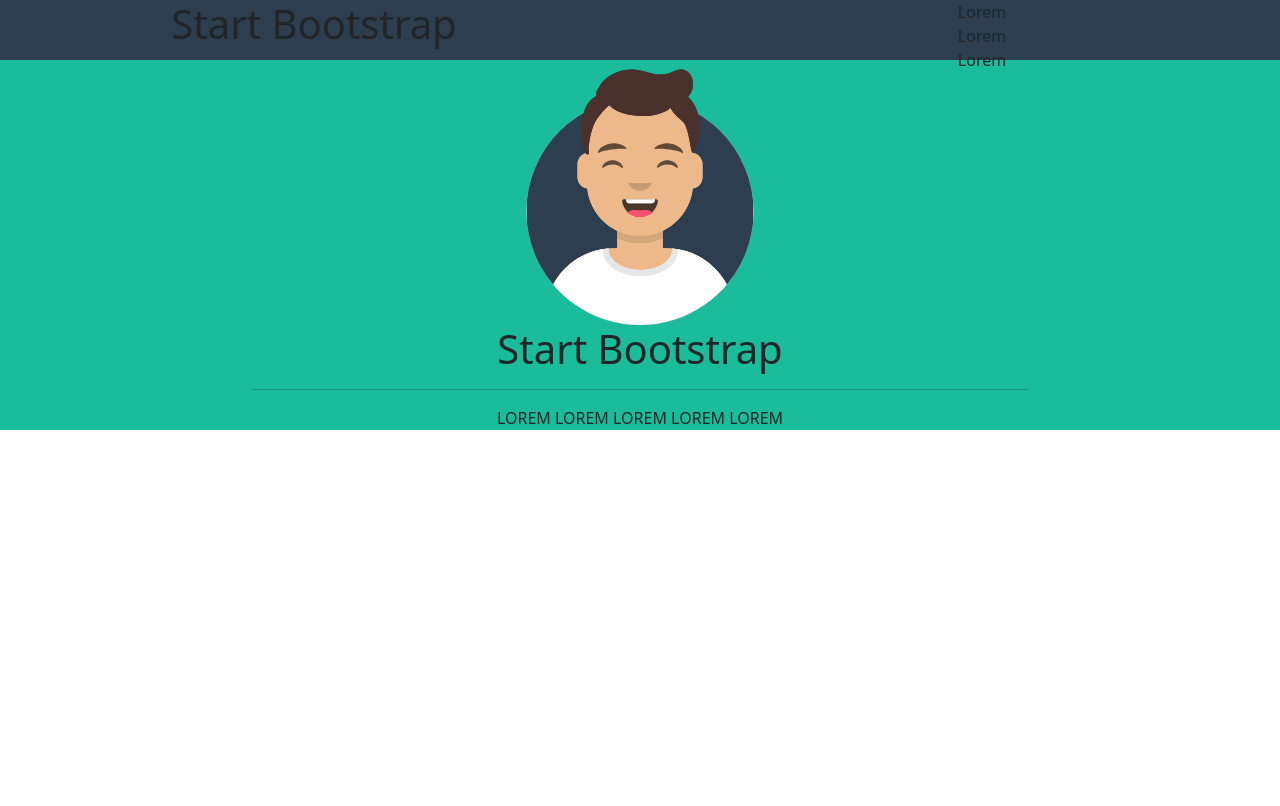
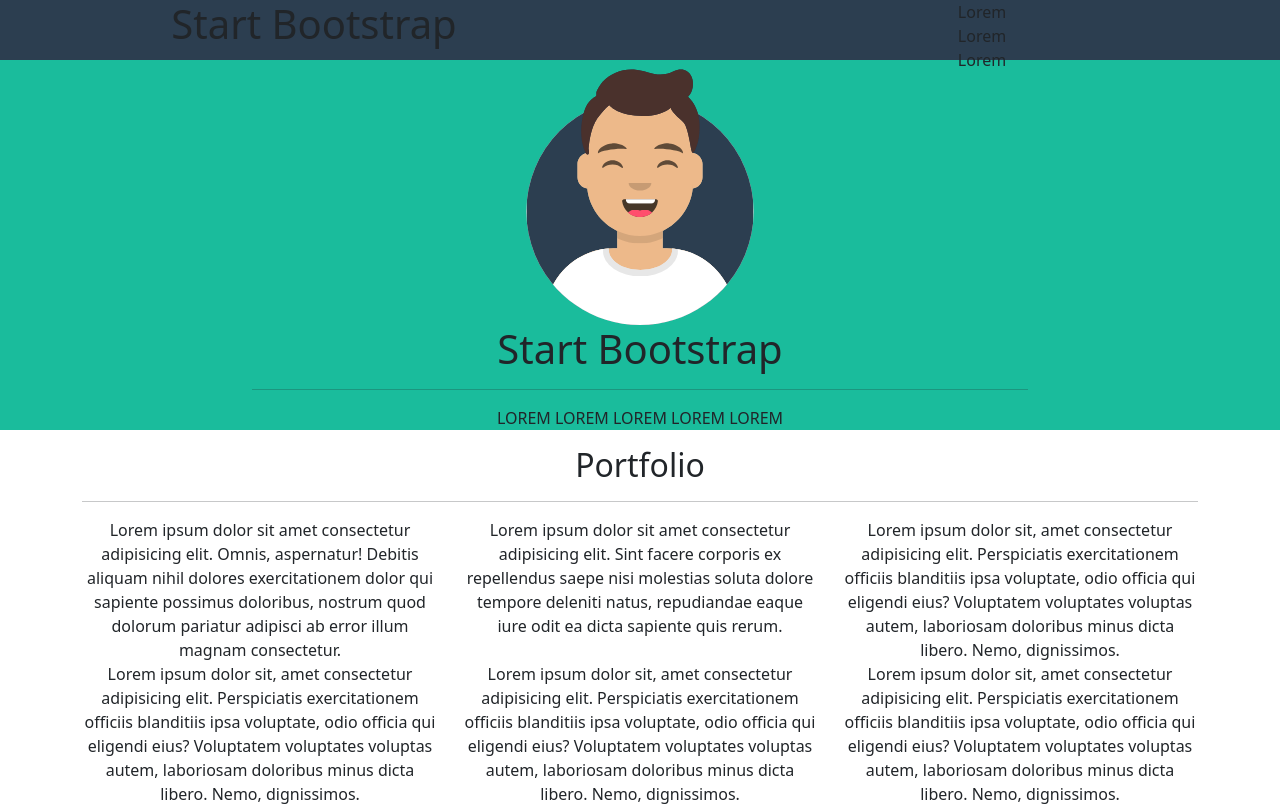
Before and after one commit to Evanflow89/bootstrap_freelancer, a plain HTML site: page Index.html in a window 1280 px wide. Drawn offline with nearby package versions, Linux system fonts and the light colour scheme.

Commit message:
Added Layout Porfolio

```diff
--- a/Index.html
+++ b/Index.html
@@ -39,6 +39,40 @@
         </div>
 
     </section>
+
+    <!--################# SECTION PORTFOLIO ################-->
+
+    <section class="portfolio text-center">
+        <div class="container">
+            <h2>Portfolio</h2>
+            <hr>
+            <div class="row">
+                <div class="col-12 col-md-6 col-xl-4">Lorem ipsum dolor sit amet consectetur adipisicing elit. Omnis,
+                    aspernatur! Debitis aliquam nihil dolores exercitationem dolor qui sapiente possimus doloribus,
+                    nostrum quod dolorum pariatur adipisci ab error illum magnam consectetur.</div>
+                <div class="col-12 col-md-6 col-xl-4">Lorem ipsum dolor sit amet consectetur adipisicing elit. Sint
+                    facere
+                    corporis ex repellendus saepe nisi molestias soluta dolore tempore deleniti natus, repudiandae eaque
+                    iure odit ea dicta sapiente quis rerum.</div>
+                <div class="col-12 col-md-6 col-xl-4">Lorem ipsum dolor sit, amet consectetur adipisicing elit.
+                    Perspiciatis exercitationem officiis blanditiis ipsa voluptate, odio officia qui eligendi eius?
+                    Voluptatem voluptates voluptas autem, laboriosam doloribus minus dicta libero. Nemo, dignissimos.
+                </div>
+                <div class="col-12 col-md-6 col-xl-4">Lorem ipsum dolor sit, amet consectetur adipisicing elit.
+                    Perspiciatis exercitationem officiis blanditiis ipsa voluptate, odio officia qui eligendi eius?
+                    Voluptatem voluptates voluptas autem, laboriosam doloribus minus dicta libero. Nemo, dignissimos.
+                </div>
+                <div class="col-12 col-md-6 col-xl-4">Lorem ipsum dolor sit, amet consectetur adipisicing elit.
+                    Perspiciatis exercitationem officiis blanditiis ipsa voluptate, odio officia qui eligendi eius?
+                    Voluptatem voluptates voluptas autem, laboriosam doloribus minus dicta libero. Nemo, dignissimos.
+                </div>
+                <div class="col-12 col-md-6 col-xl-4">Lorem ipsum dolor sit, amet consectetur adipisicing elit.
+                    Perspiciatis exercitationem officiis blanditiis ipsa voluptate, odio officia qui eligendi eius?
+                    Voluptatem voluptates voluptas autem, laboriosam doloribus minus dicta libero. Nemo, dignissimos.
+                </div>
+            </div>
+        </div>
+    </section>
 </body>
 
 </html>
```
